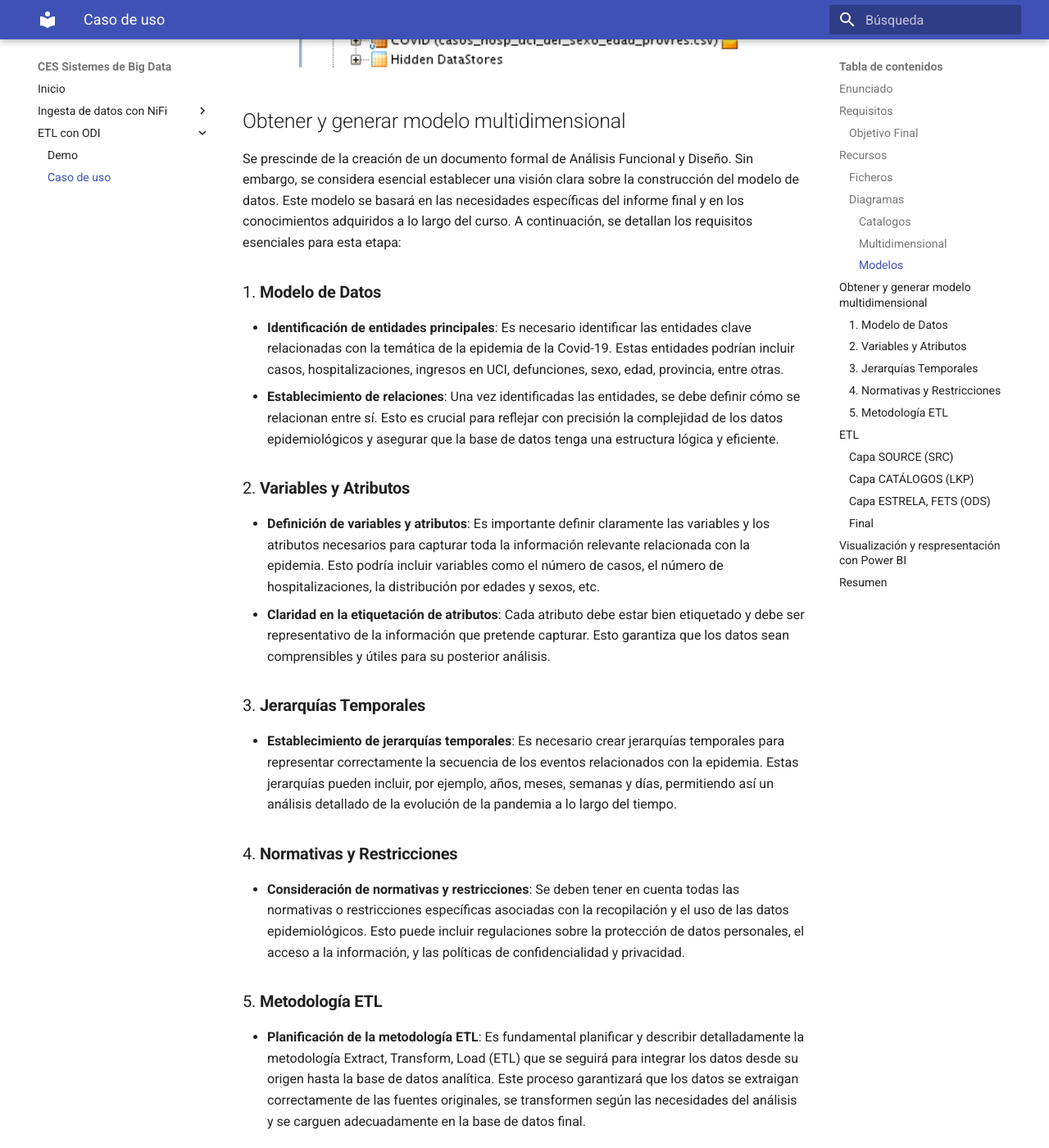
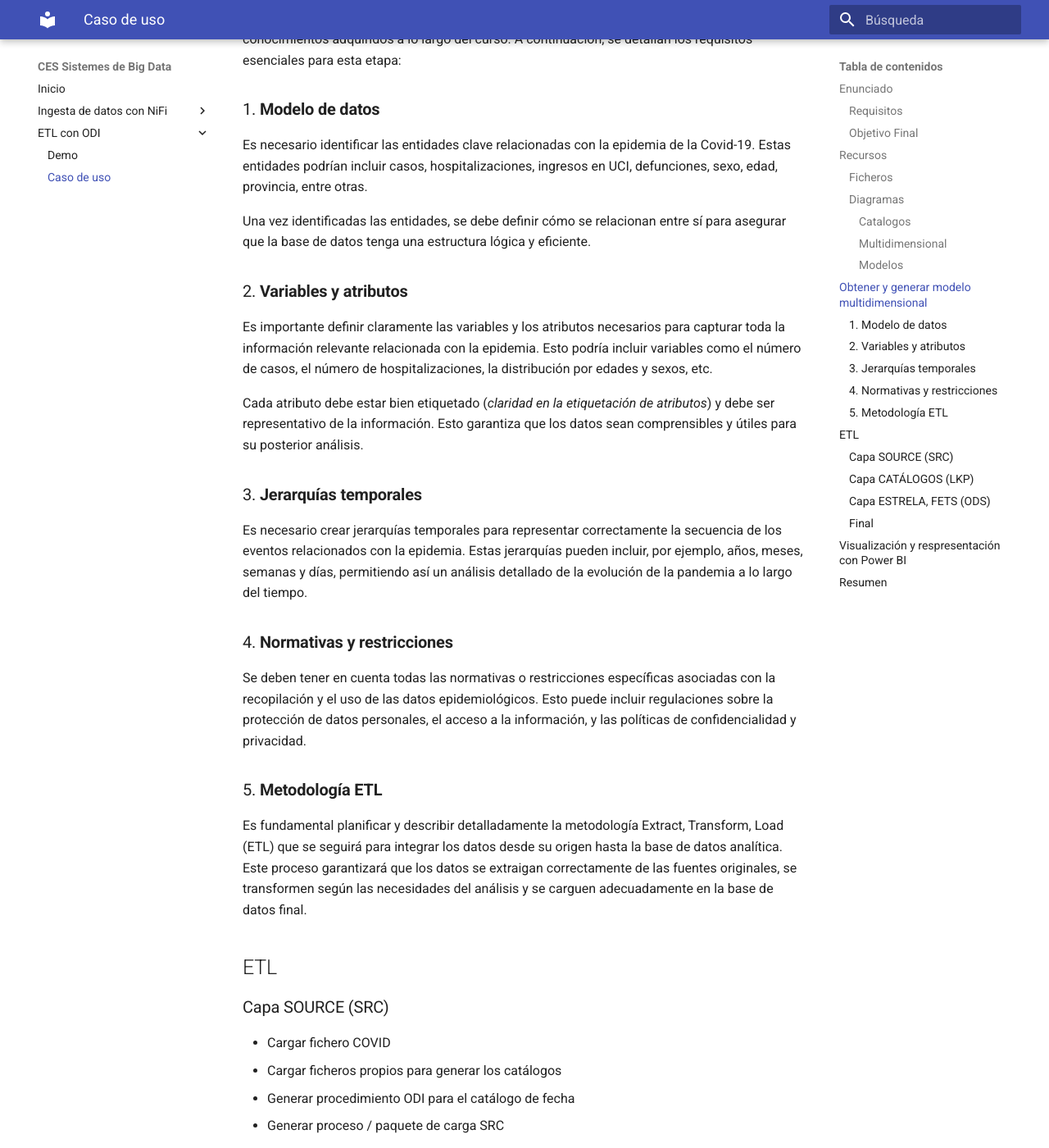
Before and after one commit to jorsodom/bigdata-sb, an MkDocs documentation site: the page built from docs/odi/odiCasoDeUso.md, in a window 1280 px wide and 1400 px high, scrolled down 5246 px. Shown: the whole window at 82% size. Built offline with MkDocs 1.6.1 and Material for MkDocs 9.7.7, drawn with Linux system fonts in a browser that asks for light colours; some of the changed text lies outside the part shown.

Commit message:
Update ODI Demo

```diff
--- a/docs/odi/odiCasoDeUso.md
+++ b/docs/odi/odiCasoDeUso.md
@@ -8,7 +8,7 @@ En aproximadamente 4 sesiones, trabajaremos en nuestro caso de uso utilizando es
 
 La visualización se realizará en etapas posteriores, con el objetivo de crear un diseño similar al de PowerBI presentado en la misma página web, para facilitar la comprensión e interpretación de los datos sobre la Covid-19.
 
-## Requisitos
+### Requisitos
 
 Se deben crear las siguientes dimensiones:
 
@@ -48,7 +48,7 @@ El objetivo final de este proceso es que, en el resultado final, se pueda interp
 -     **Histórico**. El archivo contiene información detallada sobre la evolución de la pandemia de Covid-19 hasta el 28 de marzo de 2022. El archivo incluye datos sobre el número de casos confirmados, hospitalizaciones, ingresos en unidades de cuidados intensivos (UCI) y defunciones, segmentados por **sexo**, **edad** y **provincia de residencia**. Los datos abarcan todas las edades desde el inicio de la pandemia.
       -  <a href="../../assets/casos_hosp_uci_def_sexo_edad_provres.csv">Descargar casos COVID</a>
 
-- **Provincias**: **códigos de las provincias** en España. Al descargar los códigos en formato CSV, se ha encontrado un problema de **codificación de caracteres** que debe resolverse durante el proceso de **ETL (Extract, Transform, Load)**.
+- **Provincias**: **códigos de las provincias** en España. Al descargar los códigos en formato CSV, se ha encontrado un problema de **codificación de caracteres** que debe resolverse durante el proceso de ETL (Extract, Transform, Load).
       -  <a href="../../assets/provincies.csv">Descargar ISO 3166</a>
 
 -  **Fechas**: Consulta SQL para generar de forma dinámica el catálogo de fechas.
@@ -88,25 +88,26 @@ width="80%"/>
 </div>
 
 ## Obtener y generar modelo multidimensional
-
 Se prescinde de la creación de un documento formal de Análisis Funcional y Diseño. Sin embargo, se considera esencial establecer una visión clara sobre la construcción del modelo de datos. Este modelo se basará en las necesidades específicas del informe final y en los conocimientos adquiridos a lo largo del curso. A continuación, se detallan los requisitos esenciales para esta etapa:
 
-### 1. **Modelo de Datos**
-   - **Identificación de entidades principales**: Es necesario identificar las entidades clave relacionadas con la temática de la epidemia de la Covid-19. Estas entidades podrían incluir casos, hospitalizaciones, ingresos en UCI, defunciones, sexo, edad, provincia, entre otras.
-   - **Establecimiento de relaciones**: Una vez identificadas las entidades, se debe definir cómo se relacionan entre sí. Esto es crucial para reflejar con precisión la complejidad de los datos epidemiológicos y asegurar que la base de datos tenga una estructura lógica y eficiente.
+### 1. **Modelo de datos**
+Es necesario identificar las entidades clave relacionadas con la epidemia de la Covid-19. Estas entidades podrían incluir casos, hospitalizaciones, ingresos en UCI, defunciones, sexo, edad, provincia, entre otras.
 
-### 2. **Variables y Atributos**
-   - **Definición de variables y atributos**: Es importante definir claramente las variables y los atributos necesarios para capturar toda la información relevante relacionada con la epidemia. Esto podría incluir variables como el número de casos, el número de hospitalizaciones, la distribución por edades y sexos, etc.
-   - **Claridad en la etiquetación de atributos**: Cada atributo debe estar bien etiquetado y debe ser representativo de la información que pretende capturar. Esto garantiza que los datos sean comprensibles y útiles para su posterior análisis.
+Una vez identificadas las entidades, se debe definir cómo se relacionan entre sí para asegurar que la base de datos tenga una estructura lógica y eficiente.
 
-### 3. **Jerarquías Temporales**
-   - **Establecimiento de jerarquías temporales**: Es necesario crear jerarquías temporales para representar correctamente la secuencia de los eventos relacionados con la epidemia. Estas jerarquías pueden incluir, por ejemplo, años, meses, semanas y días, permitiendo así un análisis detallado de la evolución de la pandemia a lo largo del tiempo.
+### 2. **Variables y atributos**
+Es importante definir claramente las variables y los atributos necesarios para capturar toda la información relevante relacionada con la epidemia. Esto podría incluir variables como el número de casos, el número de hospitalizaciones, la distribución por edades y sexos, etc.
 
-### 4. **Normativas y Restricciones**
-   - **Consideración de normativas y restricciones**: Se deben tener en cuenta todas las normativas o restricciones específicas asociadas con la recopilación y el uso de las datos epidemiológicos. Esto puede incluir regulaciones sobre la protección de datos personales, el acceso a la información, y las políticas de confidencialidad y privacidad.
+Cada atributo debe estar bien etiquetado (*claridad en la etiquetación de atributos*) y debe ser representativo de la información. Esto garantiza que los datos sean comprensibles y útiles para su posterior análisis.
+
+### 3. **Jerarquías temporales**
+Es necesario crear jerarquías temporales para representar correctamente la secuencia de los eventos relacionados con la epidemia. Estas jerarquías pueden incluir, por ejemplo, años, meses, semanas y días, permitiendo así un análisis detallado de la evolución de la pandemia a lo largo del tiempo.
+
+### 4. **Normativas y restricciones**
+Se deben tener en cuenta todas las normativas o restricciones específicas asociadas con la recopilación y el uso de las datos epidemiológicos. Esto puede incluir regulaciones sobre la protección de datos personales, el acceso a la información, y las políticas de confidencialidad y privacidad.
 
 ### 5. **Metodología ETL**
-   - **Planificación de la metodología ETL**: Es fundamental planificar y describir detalladamente la metodología Extract, Transform, Load (ETL) que se seguirá para integrar los datos desde su origen hasta la base de datos analítica. Este proceso garantizará que los datos se extraigan correctamente de las fuentes originales, se transformen según las necesidades del análisis y se carguen adecuadamente en la base de datos final.
+Es fundamental planificar y describir detalladamente la metodología Extract, Transform, Load (ETL) que se seguirá para integrar los datos desde su origen hasta la base de datos analítica. Este proceso garantizará que los datos se extraigan correctamente de las fuentes originales, se transformen según las necesidades del análisis y se carguen adecuadamente en la base de datos final.
 
 ## ETL
 
```
Also changed, not shown: other parts of docs/odi/odiCasoDeUso.md (+9 -9 lines).
